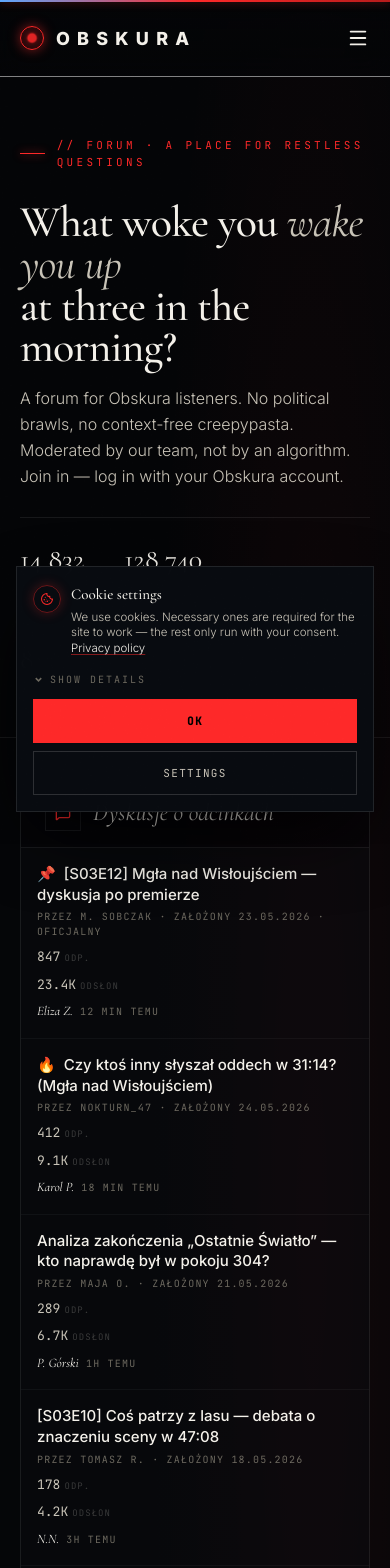
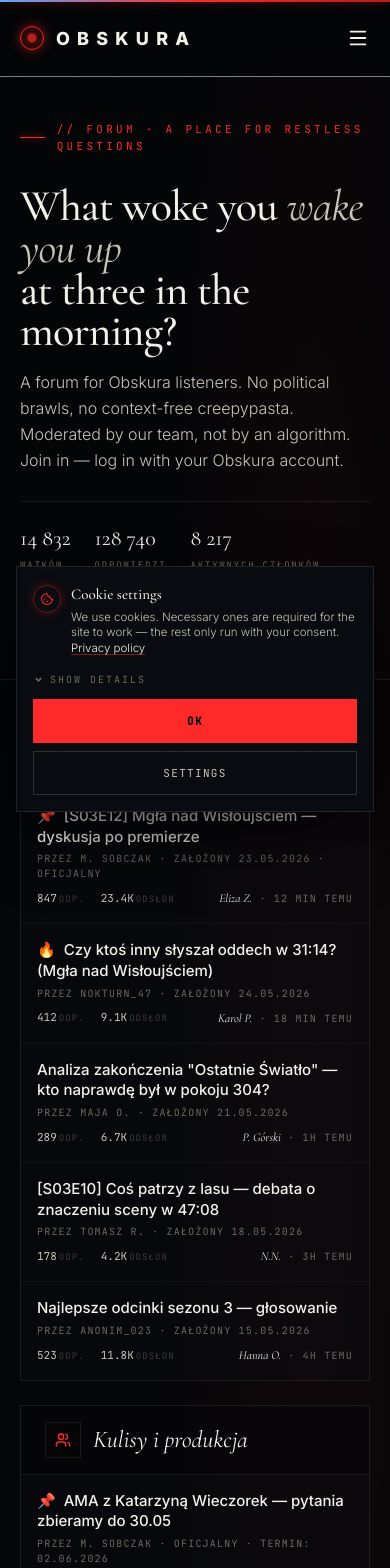
Before and after one commit to Krystiantechni/Obskura, a React (Vite) app: page /forum in a window 390 px wide. Shown: the top 1568 px of the page. Built offline with nearby package versions, Linux system fonts and the light colour scheme.

Commit message:
mobile-first: Forum — wiersze wątków stack+footer mobile, sidebar, ForumCategory min-w-0

```diff
--- a/src/components/sections/ForumCategory.jsx
+++ b/src/components/sections/ForumCategory.jsx
@@ -28,26 +28,46 @@ export default function ForumCategory({ category }) {
         <button
           key={th.t}
           type="button"
-          className="grid w-full cursor-pointer grid-cols-1 items-center gap-2 border-b border-line-soft px-4 py-4 text-left transition-colors last:border-b-0 hover:bg-red/[0.04] sm:px-6 lg:grid-cols-[1fr_80px_80px_160px] lg:gap-4"
+          className="w-full cursor-pointer border-b border-line-soft px-4 py-4 text-left transition-colors last:border-b-0 hover:bg-red/[0.04] sm:px-6 lg:grid lg:grid-cols-[1fr_80px_80px_160px] lg:items-center lg:gap-4"
         >
-          <span className="min-w-0">
+          {/* Title + meta row */}
+          <span className="block min-w-0">
             <span className="mb-1 block text-[15px] font-medium leading-snug text-ink-0">
-              {th.badge === "pin" && <span className="mr-2 text-red">📌</span>}
-              {th.badge === "hot" && <span className="mr-2 text-blue">🔥</span>}
+              {th.badge === "pin" && <span className="mr-2 text-red">&#128204;</span>}
+              {th.badge === "hot" && <span className="mr-2 text-blue">&#128293;</span>}
               {th.t}
             </span>
             <span className="block font-mono text-[10px] uppercase tracking-ui text-ink-2">{th.meta}</span>
           </span>
-          <span className="font-mono text-[13px] text-ink-1 lg:text-center">
+
+          {/* Mobile footer row: stats + who/when — hidden on lg (each column takes over) */}
+          <span className="mt-2 flex items-center gap-4 lg:hidden">
+            <span className="font-mono text-[11px] text-ink-1">
+              {th.replies}
+              <span className="ml-0.5 font-mono text-[9px] uppercase tracking-ui text-ink-3">odp.</span>
+            </span>
+            <span className="font-mono text-[11px] text-ink-1">
+              {th.views}
+              <span className="ml-0.5 font-mono text-[9px] uppercase tracking-ui text-ink-3">odsłon</span>
+            </span>
+            <span className="ml-auto font-mono text-[10px] uppercase tracking-ui text-ink-2">
+              <span className="font-serif text-[12px] normal-case italic tracking-normal text-ink-0">{th.who}</span>
+              {" · "}
+              {th.when}
+            </span>
+          </span>
+
+          {/* Desktop-only stat columns */}
+          <span className="hidden font-mono text-[13px] text-ink-1 lg:block lg:text-center">
             {th.replies}
-            <span className="ml-1 font-mono text-[9px] uppercase tracking-ui text-ink-3 lg:ml-0 lg:block">odp.</span>
+            <span className="mt-0.5 block font-mono text-[9px] uppercase tracking-ui text-ink-3">odp.</span>
           </span>
-          <span className="font-mono text-[13px] text-ink-1 lg:text-center">
+          <span className="hidden font-mono text-[13px] text-ink-1 lg:block lg:text-center">
             {th.views}
-            <span className="ml-1 font-mono text-[9px] uppercase tracking-ui text-ink-3 lg:ml-0 lg:block">odsłon</span>
+            <span className="mt-0.5 block font-mono text-[9px] uppercase tracking-ui text-ink-3">odsłon</span>
           </span>
-          <span className="font-mono text-[10px] uppercase tracking-ui text-ink-2 lg:text-right">
-            <span className="font-serif text-[13px] normal-case italic tracking-normal text-ink-0 lg:mb-0.5 lg:block">{th.who}</span>{" "}
+          <span className="hidden font-mono text-[10px] uppercase tracking-ui text-ink-2 lg:block lg:text-right">
+            <span className="mb-0.5 block font-serif text-[13px] normal-case italic tracking-normal text-ink-0">{th.who}</span>
             {th.when}
           </span>
         </button>
--- a/src/pages/Forum.jsx
+++ b/src/pages/Forum.jsx
@@ -13,7 +13,7 @@ const CATEGORIES = [
     threads: [
       { t: "[S03E12] Mgła nad Wisłoujściem — dyskusja po premierze", meta: "PRZEZ M. SOBCZAK · ZAŁOŻONY 23.05.2026 · OFICJALNY", badge: "pin", replies: "847", views: "23.4K", who: "Eliza Z.", when: "12 MIN TEMU" },
       { t: "Czy ktoś inny słyszał oddech w 31:14? (Mgła nad Wisłoujściem)", meta: "PRZEZ NOKTURN_47 · ZAŁOŻONY 24.05.2026", badge: "hot", replies: "412", views: "9.1K", who: "Karol P.", when: "18 MIN TEMU" },
-      { t: "Analiza zakończenia „Ostatnie Światło” — kto naprawdę był w pokoju 304?", meta: "PRZEZ MAJA O. · ZAŁOŻONY 21.05.2026", replies: "289", views: "6.7K", who: "P. Górski", when: "1H TEMU" },
+      { t: "Analiza zakończenia \"Ostatnie Światło\" — kto naprawdę był w pokoju 304?", meta: "PRZEZ MAJA O. · ZAŁOŻONY 21.05.2026", replies: "289", views: "6.7K", who: "P. Górski", when: "1H TEMU" },
       { t: "[S03E10] Coś patrzy z lasu — debata o znaczeniu sceny w 47:08", meta: "PRZEZ TOMASZ R. · ZAŁOŻONY 18.05.2026", replies: "178", views: "4.2K", who: "N.N.", when: "3H TEMU" },
       { t: "Najlepsze odcinki sezonu 3 — głosowanie", meta: "PRZEZ ANONIM_023 · ZAŁOŻONY 15.05.2026", replies: "523", views: "11.8K", who: "Hanna O.", when: "4H TEMU" },
     ],
@@ -35,7 +35,7 @@ const CATEGORIES = [
     threads: [
       { t: "[CREEPYPASTA] Wiadomość od mojej zmarłej babci na automacie biletowym", meta: "PRZEZ ZUZIA K. · ZAŁOŻONY 23.05.2026", replies: "72", views: "1.8K", who: "Marcin N.", when: "2H TEMU" },
       { t: "[MIKROPOWIEŚĆ · 800 słów] Pokój nad sklepem mięsnym", meta: "PRZEZ JAKUB G. · ZAŁOŻONY 22.05.2026 · OZNACZONO PRZEZ ZESPÓŁ", replies: "134", views: "3.4K", who: "M. Sobczak", when: "5H TEMU" },
-      { t: "Konkurs majowy: napisz pierwszą scenę odcinka „Pacjentka 23” w 500 słów", meta: "PRZEZ MODERACJA · DEADLINE: 31.05.2026 · NAGRODA", replies: "67", views: "1.2K", who: "Bartek M.", when: "1D TEMU" },
+      { t: "Konkurs majowy: napisz pierwszą scenę odcinka \"Pacjentka 23\" w 500 słów", meta: "PRZEZ MODERACJA · DEADLINE: 31.05.2026 · NAGRODA", replies: "67", views: "1.2K", who: "Bartek M.", when: "1D TEMU" },
     ],
   },
   {
@@ -78,7 +78,7 @@ export default function Forum() {
   return (
     <div className="pt-[88px]">
       {/* HERO */}
-      <header className="border-b border-line px-5 pb-10 pt-12 lg:px-12">
+      <header className="border-b border-line px-5 pb-8 pt-8 sm:pb-10 sm:pt-12 lg:px-12">
         <div className="mx-auto max-w-[1400px]">
           <Eyebrow className="mb-4">{t("forum.eyebrow", "// FORUM · MIEJSCE NA NIESPOKOJNE PYTANIA")}</Eyebrow>
           <h1 className="my-4 font-serif text-[clamp(44px,6vw,88px)] font-medium leading-[0.95] tracking-[-0.02em]">
@@ -89,10 +89,10 @@ export default function Forum() {
           <p className="max-w-[600px] text-[16px] font-light leading-relaxed text-ink-1">
             {t("forum.lead", "Forum dla słuchaczy Obskury. Bez politycznych awantur, bez creepypast bez kontekstu. Moderowane przez nasz zespół, nie przez algorytm. Dołącz — zaloguj się kontem Obskury.")}
           </p>
-          <div className="mt-7 flex flex-wrap gap-10 border-t border-line pt-5">
+          <div className="mt-7 flex flex-wrap gap-6 border-t border-line pt-5 sm:gap-10">
             {STATS.map((s) => (
               <div key={s.l}>
-                <div className={`font-serif text-[28px] ${s.accent ? "text-red" : ""}`}>{s.n}</div>
+                <div className={`font-serif text-[22px] sm:text-[28px] ${s.accent ? "text-red" : ""}`}>{s.n}</div>
                 <div className="mt-1 font-mono text-[9px] uppercase tracking-mono text-ink-2">{t(`forum.stat_${s.l}`, s.l)}</div>
               </div>
             ))}
@@ -158,12 +158,13 @@ export default function Forum() {
 
           <div className="border border-line bg-bg-1/40 p-5">
             <HorrorButton block>{t("forum.new_thread", "+ Załóż wątek")}</HorrorButton>
-            <p className="mt-2.5 text-center font-mono text-[9px] uppercase tracking-mono text-ink-3">
-              {t("forum.requires_account", "WYMAGA KONTA")} ·{" "}
+            <p className="mt-2.5 flex flex-wrap items-center justify-center gap-x-1 font-mono text-[9px] uppercase tracking-mono text-ink-3">
+              <span>{t("forum.requires_account", "WYMAGA KONTA")}</span>
+              <span>·</span>
               <Link to="/login" className="inline-flex min-h-[44px] items-center text-ink-1 hover:text-ink-0">
                 {t("forum.login", "ZALOGUJ")}
-              </Link>{" "}
-              /{" "}
+              </Link>
+              <span>/</span>
               <Link to="/register" className="inline-flex min-h-[44px] items-center text-red hover:text-red-soft">
                 {t("forum.register", "UTWÓRZ")}
               </Link>
```
